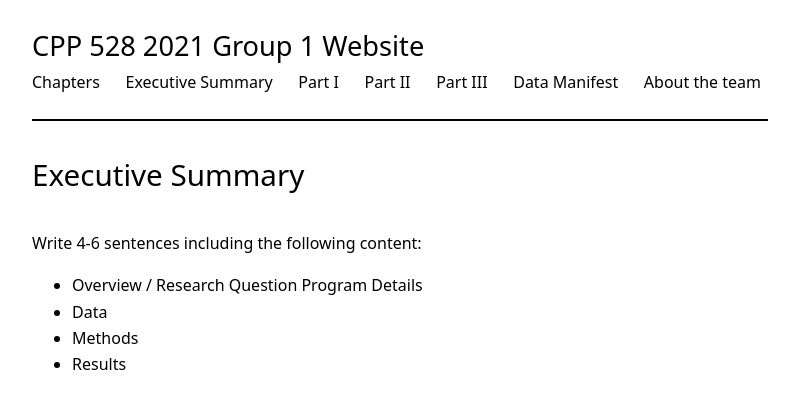
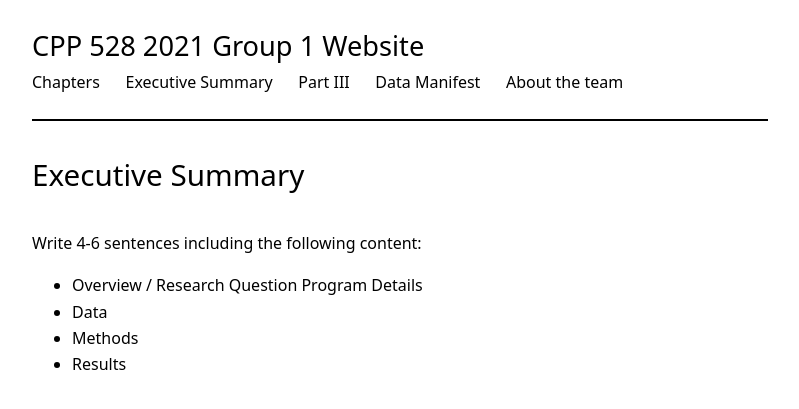
Before and after one commit to jmacost5/cpp-528-fall-2021-group-01, a Jekyll site: the page built from exec.md, in a window 1280 px wide. Shown: the top 409 px of the page, without its empty margins (240-1039 px from the left). Built offline with Jekyll 4.4.1, drawn with Linux system fonts in a browser that asks for light colours; nearby versions of some CDN libraries.

Commit message:
Update _config.yml
Removed part 1 and 2 since they will be listed under the chapters section.

```diff
--- a/_config.yml
+++ b/_config.yml
@@ -17,8 +17,6 @@ minimal_theme: true          # radically minimalistic theme
 navigation:                  # show navigation links in the header
   - index.html
   - exec.md
-  - part_1.md
-  - part_2.md
   - part_3.md
   - data_manifest.md
   - about_us.md
```
